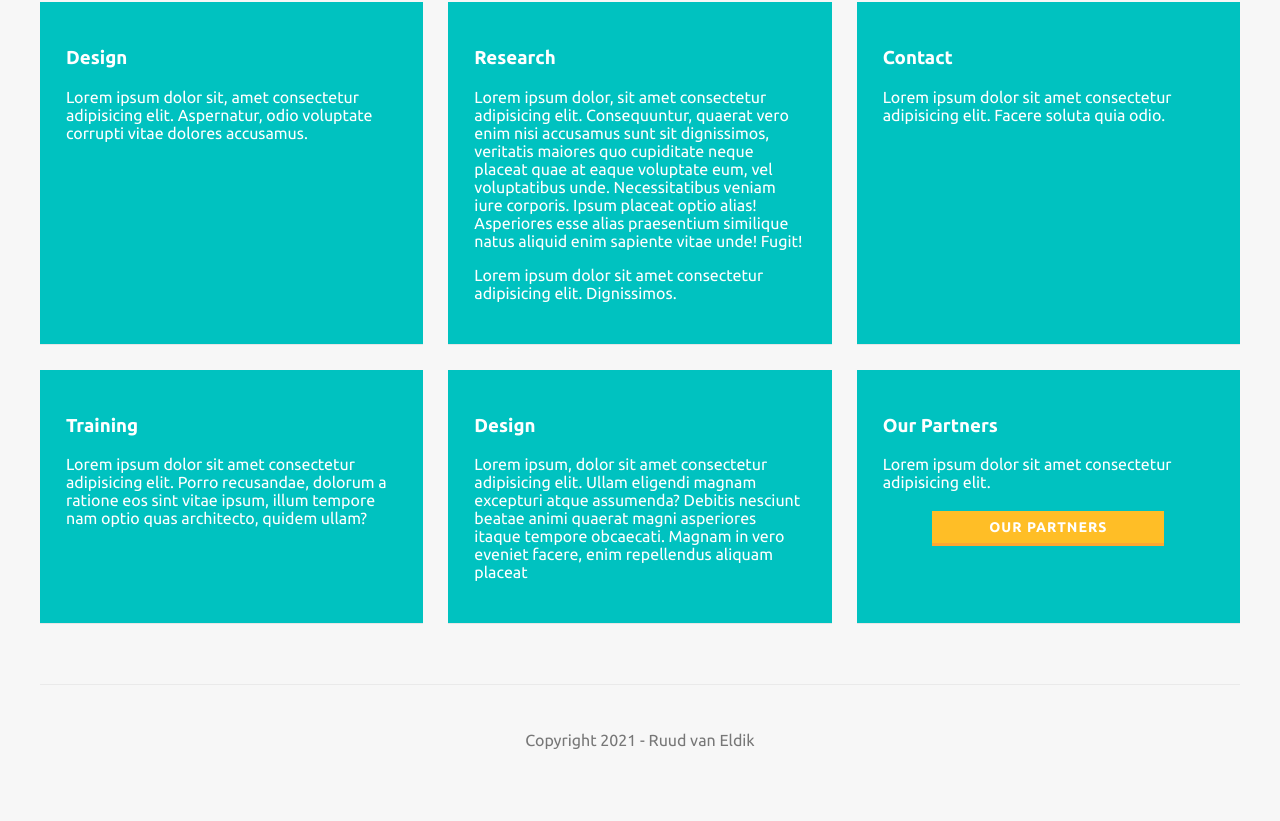
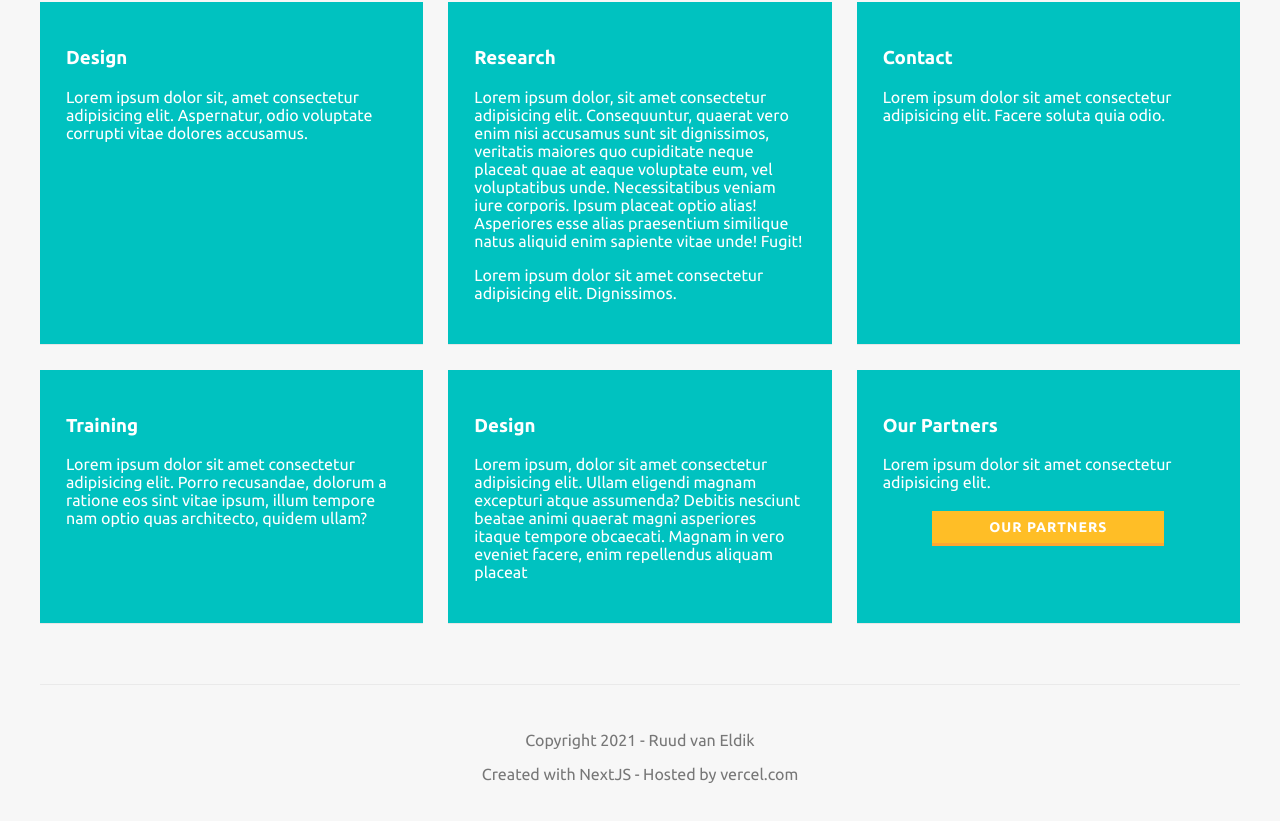
Before and after one commit to Ruudvane/Next-tutorial, a Next.js app: page / in a window 1280 px wide. Shown: the part 1151-1972 px from the top of the page. Built offline with nearby package versions, Linux system fonts and the light colour scheme.

Commit message:
Footer completed

```diff
--- a/comps/Footer.js
+++ b/comps/Footer.js
@@ -2,6 +2,7 @@ const Footer = () => {
     return (
         <footer>
             <p>Copyright 2021 - Ruud van Eldik</p>
+            <p>Created with NextJS - Hosted by vercel.com</p>
         </footer>
     );
 }
```
